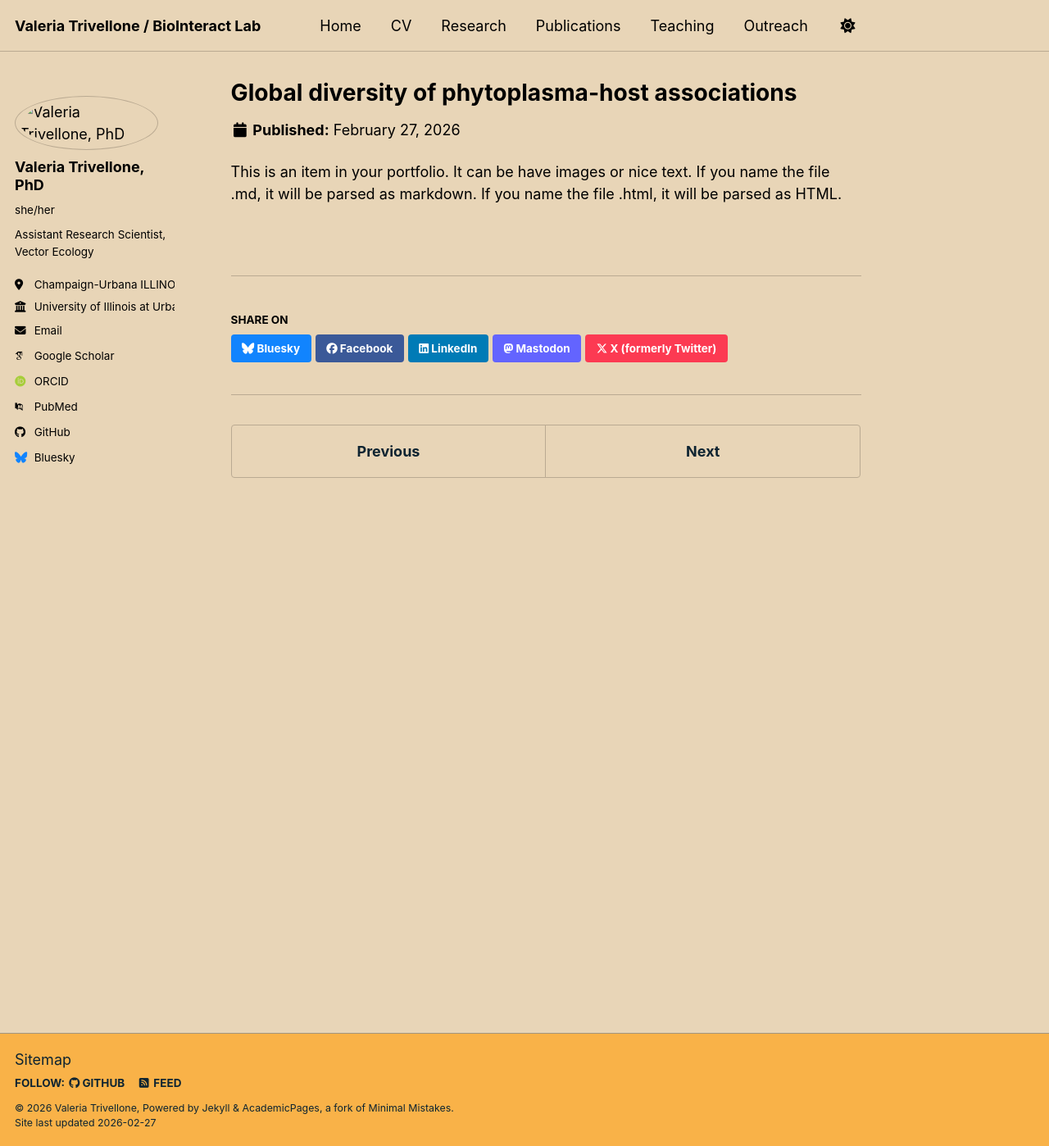
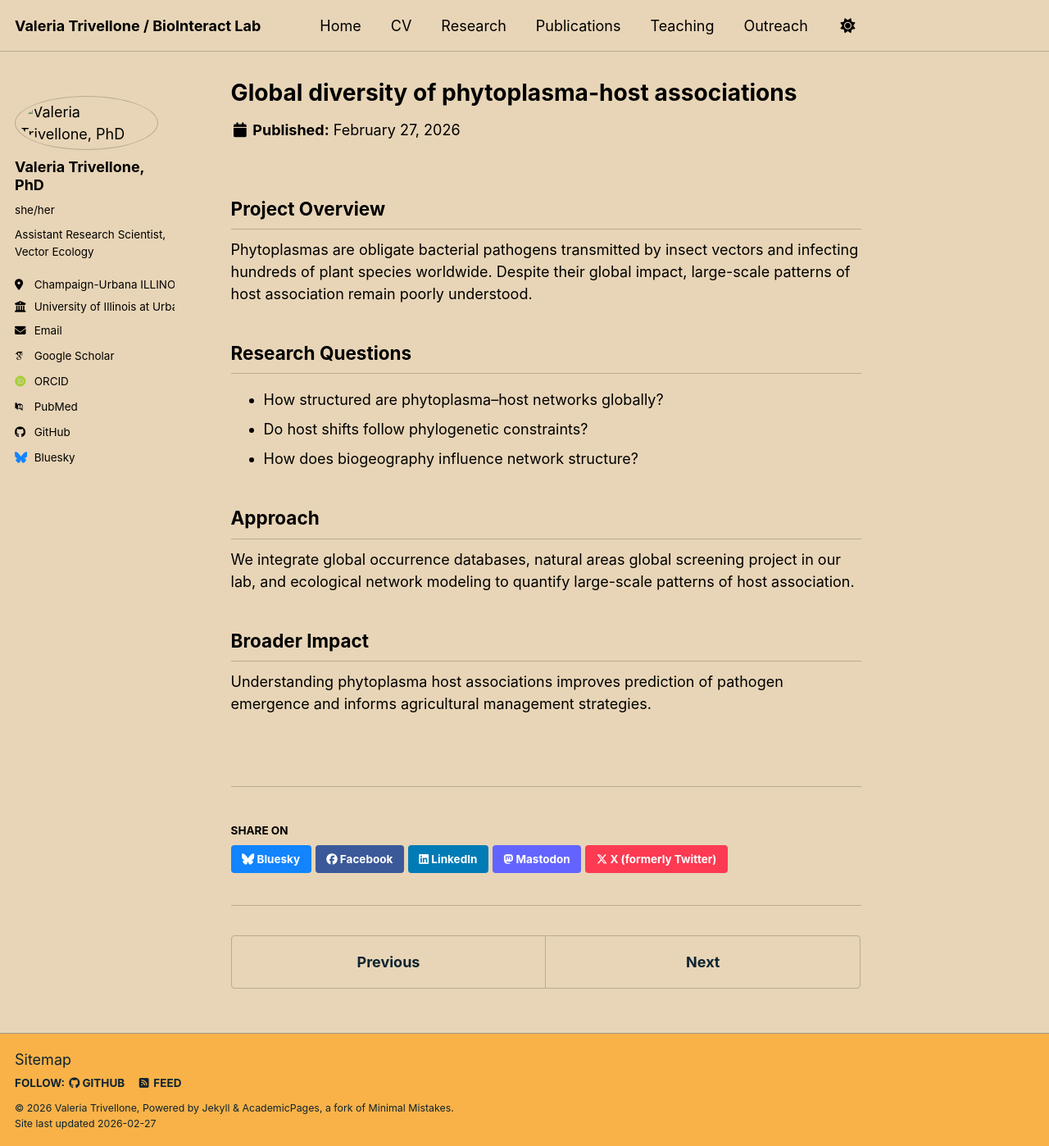
Before and after one commit to valeriatrivellone/valeriatrivellone.github.io, a Jekyll site: the page built from _portfolio/portfolio-1.md, in a window 1280 px wide and 1398 px high. Shown: the whole window at 82% size. Built offline with Jekyll 4.4.1, drawn with Linux system fonts in a browser that asks for light colours; some web fonts are replaced; a script bundle is joined from its source files by our own code; library files that are not in the unit come from our copies.

Commit message:
Update portfolio-1.md

```diff
--- a/_portfolio/portfolio-1.md
+++ b/_portfolio/portfolio-1.md
@@ -6,4 +6,20 @@ image:
   teaser: /images/editing-talk.png
 ---
 
-This is an item in your portfolio. It can be have images or nice text. If you name the file .md, it will be parsed as markdown. If you name the file .html, it will be parsed as HTML.
+## Project Overview
+
+Phytoplasmas are obligate bacterial pathogens transmitted by insect vectors and infecting hundreds of plant species worldwide. Despite their global impact, large-scale patterns of host association remain poorly understood.
+
+## Research Questions
+
+- How structured are phytoplasma–host networks globally?
+- Do host shifts follow phylogenetic constraints?
+- How does biogeography influence network structure?
+
+## Approach
+
+We integrate global occurrence databases, natural areas global screening project in our lab, and ecological network modeling to quantify large-scale patterns of host association.
+
+## Broader Impact
+
+Understanding phytoplasma host associations improves prediction of pathogen emergence and informs agricultural management strategies.
```
